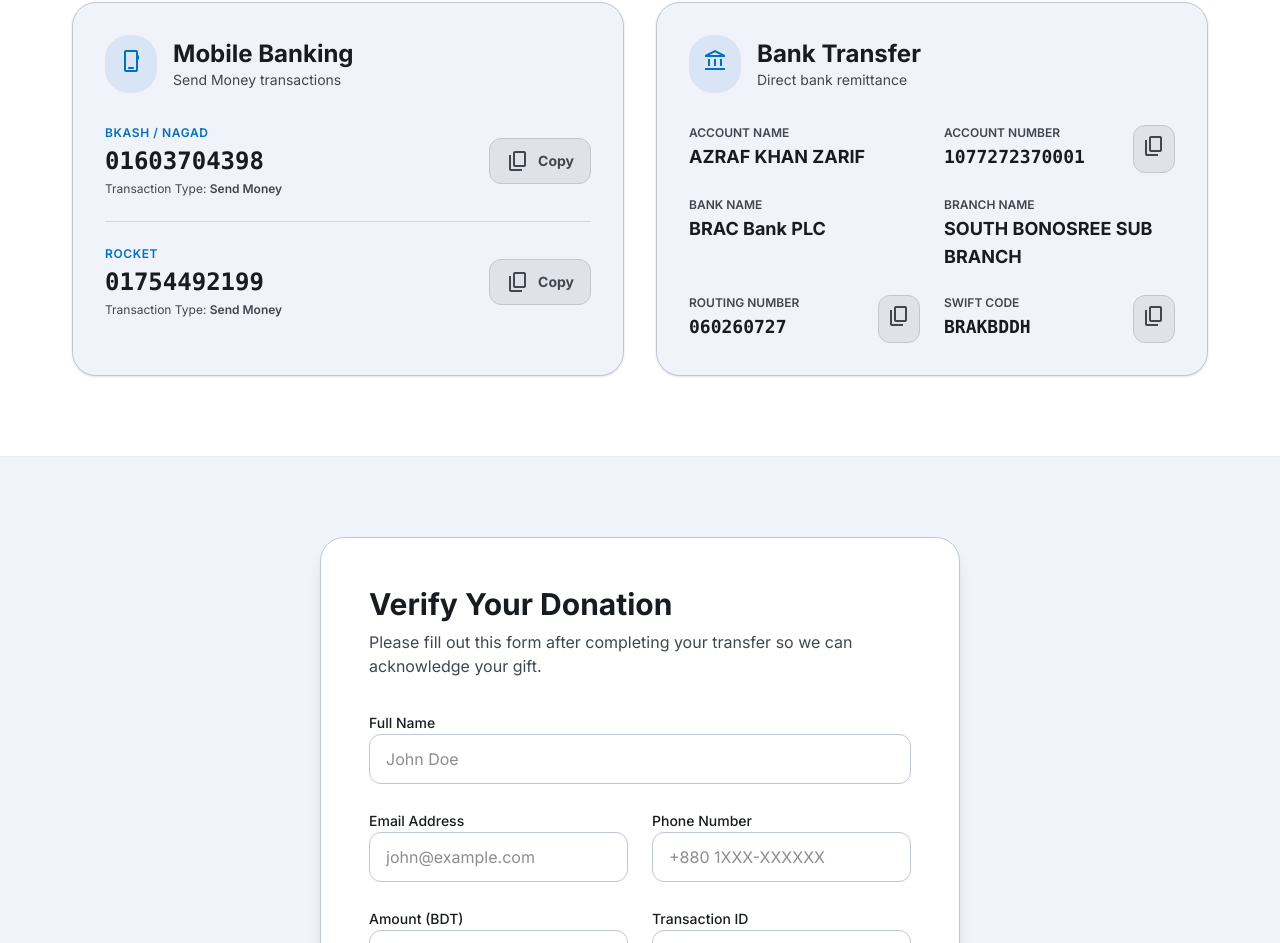
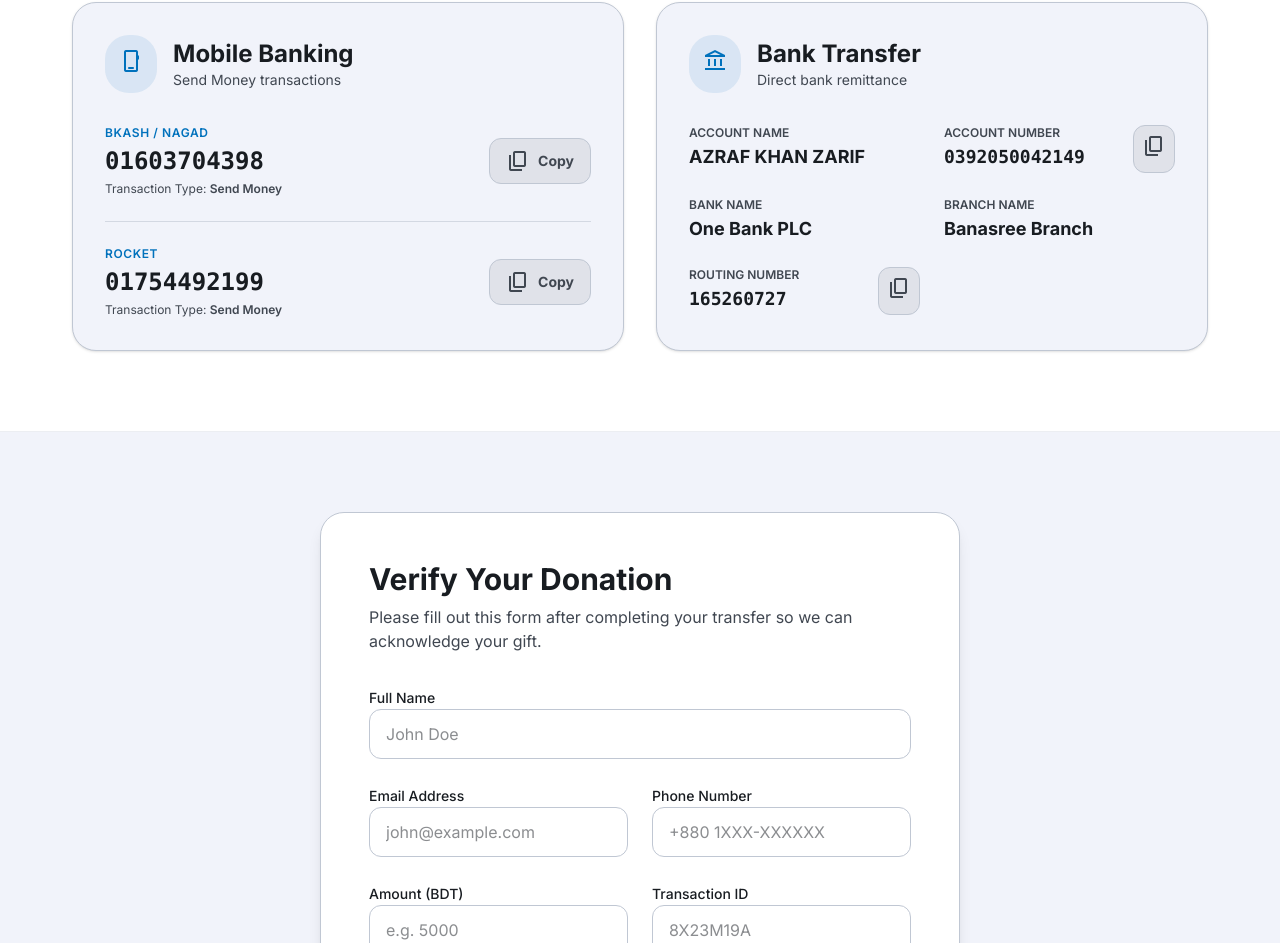
Before and after one commit to asiwebmubz-cell/agesense, a Next.js app in the folder frontend/: page /donate in a window 1280 px wide. Shown: the part 1960-2903 px from the top of the page. Built offline with nearby package versions, Linux system fonts and the light colour scheme; no server answers.

Commit message:
feat: add donation landing page with donor membership and payment details

```diff
--- a/frontend/src/app/(public)/donate/page.tsx
+++ b/frontend/src/app/(public)/donate/page.tsx
@@ -197,10 +197,10 @@
                 <div className="flex items-start justify-between gap-2">
                   <div>
                     <p className="text-xs font-semibold text-on-surface-variant uppercase">Account Number</p>
-                    <p className="font-mono font-bold text-lg text-on-surface mt-0.5">1077272370001</p>
+                    <p className="font-mono font-bold text-lg text-on-surface mt-0.5">0392050042149</p>
                   </div>
                   <button
-                    onClick={() => handleCopy("1077272370001", "b1")}
+                    onClick={() => handleCopy("0392050042149", "b1")}
                     className="p-2 bg-surface-container-highest border border-outline-variant rounded-lg text-on-surface-variant hover:bg-outline-variant/20 transition-colors"
                     title="Copy Account Number"
                   >
@@ -212,41 +212,25 @@
 
                 <div>
                   <p className="text-xs font-semibold text-on-surface-variant uppercase">Bank Name</p>
-                  <p className="font-bold text-lg text-on-surface mt-0.5">BRAC Bank PLC</p>
+                  <p className="font-bold text-lg text-on-surface mt-0.5">One Bank PLC</p>
                 </div>
                 <div>
                   <p className="text-xs font-semibold text-on-surface-variant uppercase">Branch Name</p>
-                  <p className="font-bold text-lg text-on-surface mt-0.5">SOUTH BONOSREE SUB BRANCH</p>
+                  <p className="font-bold text-lg text-on-surface mt-0.5">Banasree Branch</p>
                 </div>
 
                 <div className="flex items-start justify-between gap-2">
                   <div>
                     <p className="text-xs font-semibold text-on-surface-variant uppercase">Routing Number</p>
-                    <p className="font-mono font-bold text-lg text-on-surface mt-0.5">060260727</p>
+                    <p className="font-mono font-bold text-lg text-on-surface mt-0.5">165260727</p>
                   </div>
                   <button
-                    onClick={() => handleCopy("060260727", "b2")}
+                    onClick={() => handleCopy("165260727", "b2")}
                     className="p-2 bg-surface-container-highest border border-outline-variant rounded-lg text-on-surface-variant hover:bg-outline-variant/20 transition-colors"
                     title="Copy Routing Number"
                   >
                     <span className="material-symbols-outlined text-[18px]">
                       {copiedLabel === "b2" ? "done" : "content_copy"}
-                    </span>
-                  </button>
-                </div>
-
-                <div className="flex items-start justify-between gap-2">
-                  <div>
-                    <p className="text-xs font-semibold text-on-surface-variant uppercase">SWIFT Code</p>
-                    <p className="font-mono font-bold text-lg text-on-surface mt-0.5">BRAKBDDH</p>
-                  </div>
-                  <button
-                    onClick={() => handleCopy("BRAKBDDH", "b3")}
-                    className="p-2 bg-surface-container-highest border border-outline-variant rounded-lg text-on-surface-variant hover:bg-outline-variant/20 transition-colors"
-                    title="Copy SWIFT Code"
-                  >
-                    <span className="material-symbols-outlined text-[18px]">
-                      {copiedLabel === "b3" ? "done" : "content_copy"}
                     </span>
                   </button>
                 </div>
```
